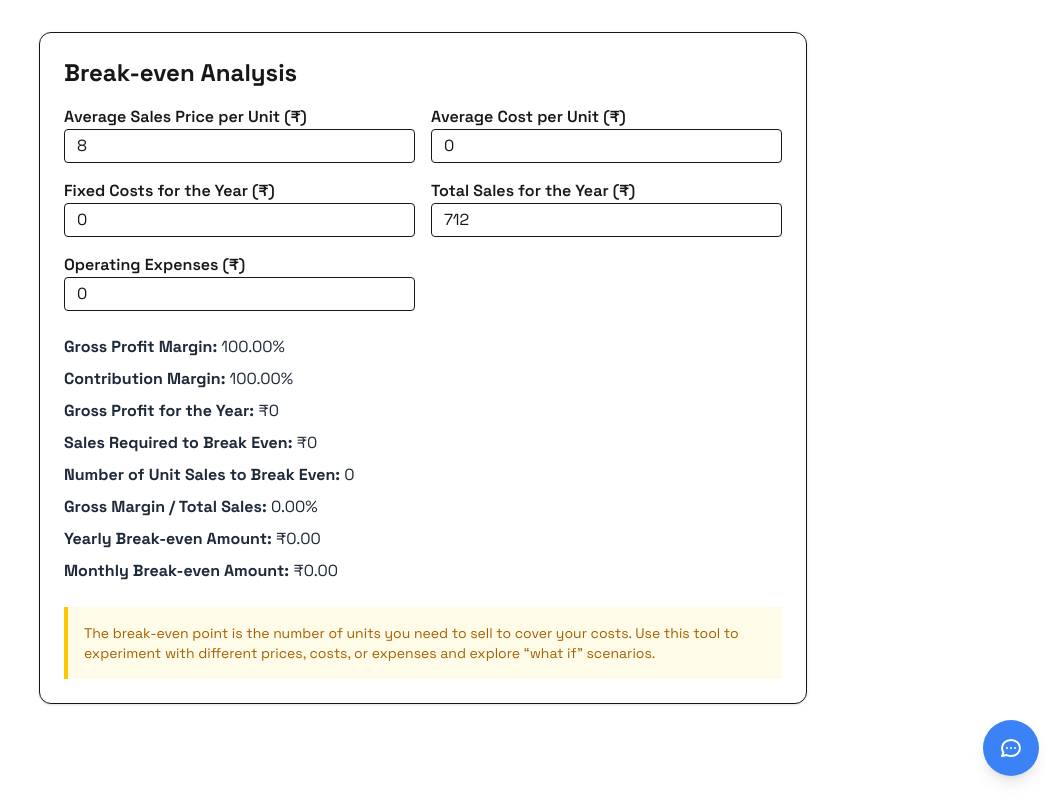
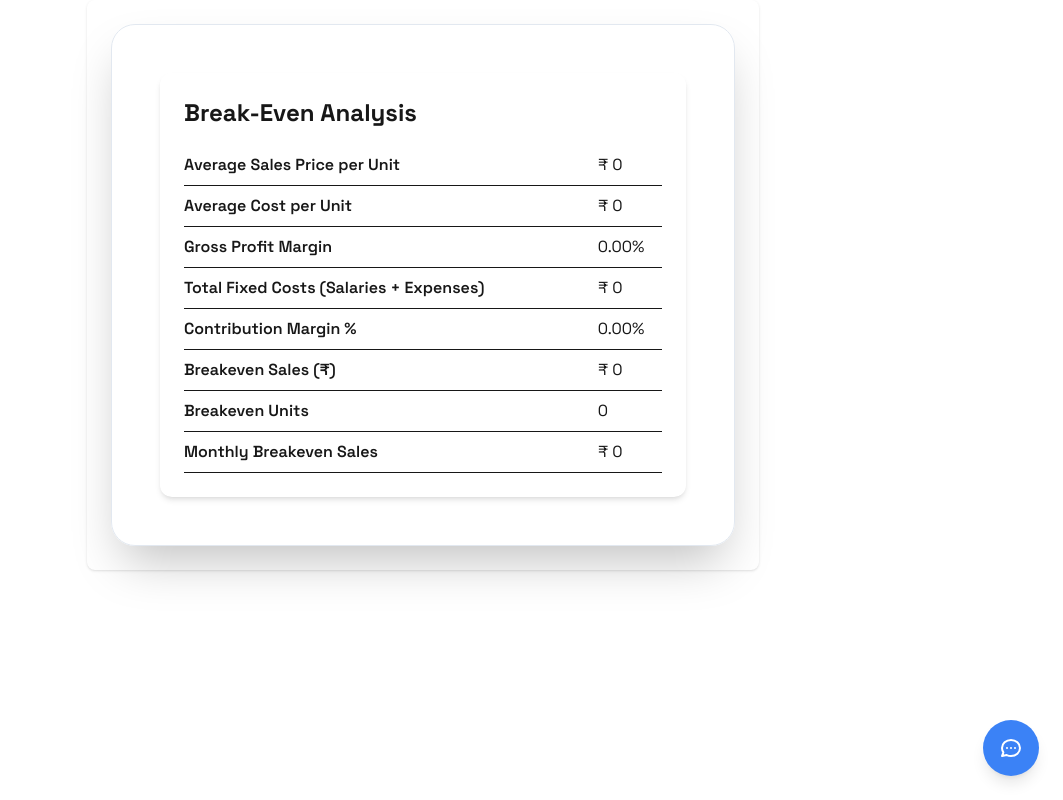
Before and after one commit to manuemmanuel/StartUp-Risk-Assessment, a Next.js app: page /BreakEvenCalculator in a window 1280 px wide. Shown: the whole page, without its empty margins (217-1280 px from the left). Built offline with nearby package versions, Linux system fonts and the light colour scheme.

Commit message:
break even period

```diff
--- a/src/app/BreakEvenCalculator/page.tsx
+++ b/src/app/BreakEvenCalculator/page.tsx
@@ -1,10 +1,12 @@
 // app/breakeven/page.tsx (for App Router)
-import BreakEvenCalculator from '@/components/BreakEvenCalculator';
+import BreakEvenCalculator from "@/components/BreakEvenCalculator";
 
 export default function BreakEvenPage() {
   return (
-    <main className="p-8">
-      <BreakEvenCalculator />
+    <main className="max-w-2xl mx-auto p-6 shadow rounded-lg ">
+      <div className="w-full max-w-2xl rounded-3xl shadow-2xl border border-border bg-background/90 backdrop-blur-lg p-8 sm:p-12">
+        <BreakEvenCalculator />
+      </div>
     </main>
   );
 }
--- a/src/components/BreakEvenCalculator.tsx
+++ b/src/components/BreakEvenCalculator.tsx
@@ -1,69 +1,152 @@
-'use client';
+"use client";
 
-import { useState } from 'react';
+import { useEffect, useState } from "react";
 
-export default function BreakEvenCalculator() {
-  const [pricePerUnit, setPricePerUnit] = useState(8);
-  const [costPerUnit, setCostPerUnit] = useState(0);
-  const [fixedCosts, setFixedCosts] = useState(0);
-  const [totalSales, setTotalSales] = useState(712);
-  const [operatingExpenses, setOperatingExpenses] = useState(0);
+type ExpenseRow = { label: string; values: number[] };
 
-  const grossProfit = pricePerUnit - costPerUnit;
-  const grossMarginPercent = pricePerUnit !== 0 ? (grossProfit / pricePerUnit) * 100 : 0;
-  const contributionMargin = grossMarginPercent; // same as gross margin in this case
-  const breakEvenUnits = grossProfit !== 0 ? Math.ceil(fixedCosts / grossProfit) : 0;
-  const breakEvenSales = grossProfit !== 0 ? breakEvenUnits * pricePerUnit : 0;
+function loadFromStorage<T>(key: string, fallback: T): T {
+  if (typeof window === "undefined") return fallback;
+  try {
+    const stored = localStorage.getItem(key);
+    return stored ? JSON.parse(stored) : fallback;
+  } catch {
+    return fallback;
+  }
+}
 
-  const yearlyBreakEven = operatingExpenses / (grossMarginPercent / 100 || 1);
-  const monthlyBreakEven = yearlyBreakEven / 12 || 0;
+const months = [
+  "Jan",
+  "Feb",
+  "Mar",
+  "Apr",
+  "May",
+  "Jun",
+  "Jul",
+  "Aug",
+  "Sep",
+  "Oct",
+  "Nov",
+  "Dec",
+];
+
+export default function BreakEvenAnalysis() {
+  const [salesData, setSalesData] = useState(() =>
+    loadFromStorage("sales_forecast_table", {
+      unitsSold: Array(12).fill(0),
+      pricePerUnit: Array(12).fill(0),
+      costPerUnit: Array(12).fill(0),
+    })
+  );
+
+  const [salaryRows, setSalaryRows] = useState(() =>
+    loadFromStorage("salary_planner", { rows: [] })
+  );
+
+  const [expenseRows, setExpenseRows] = useState<ExpenseRow[]>(() =>
+    loadFromStorage("forecast_expense_rows", [])
+  );
+
+  const yearlyUnits = salesData.unitsSold.reduce((a, b) => a + b, 0);
+  const yearlyRevenue = salesData.unitsSold.reduce(
+    (sum, val, i) => sum + val * salesData.pricePerUnit[i],
+    0
+  );
+  const yearlyCOGS = salesData.unitsSold.reduce(
+    (sum, val, i) => sum + val * salesData.costPerUnit[i],
+    0
+  );
+  const grossProfit = yearlyRevenue - yearlyCOGS;
+  const grossMarginPct = yearlyRevenue
+    ? (grossProfit / yearlyRevenue) * 100
+    : 0;
+
+  const totalSalaries = Array(12)
+    .fill(0)
+    .map((_, monthIdx) =>
+      salaryRows.rows.reduce(
+        (sum: number, row: any) => sum + (row.monthlySalaries?.[monthIdx] || 0),
+        0
+      )
+    );
+
+  const totalExpenses = Array(12)
+    .fill(0)
+    .map((_, monthIdx) =>
+      expenseRows.reduce((sum, row) => sum + (row.values?.[monthIdx] || 0), 0)
+    );
+
+  const totalFixedExpenses =
+    totalSalaries.reduce((a, b) => a + b, 0) +
+    totalExpenses.reduce((a, b) => a + b, 0);
+
+  const contributionMarginPct = yearlyRevenue
+    ? ((yearlyRevenue - yearlyCOGS) / yearlyRevenue) * 100
+    : 0;
+
+  const breakevenSales = contributionMarginPct
+    ? totalFixedExpenses / (contributionMarginPct / 100)
+    : 0;
+
+  const breakevenUnits = yearlyRevenue
+    ? breakevenSales / (yearlyRevenue / yearlyUnits || 1)
+    : 0;
 
   return (
-    <div className="max-w-3xl mx-auto p-6 bg-white rounded-xl border shadow">
-      <h2 className="text-2xl font-bold mb-4">Break-even Analysis</h2>
+    <div className="max-w-4xl mx-auto p-6 shadow-md rounded-xl">
+      <h2 className="text-2xl font-bold mb-4">Break-Even Analysis</h2>
 
-      {/* Inputs */}
-      <div className="grid grid-cols-2 gap-4 mb-6">
-        <div>
-          <label className="font-semibold">Average Sales Price per Unit (₹)</label>
-          <input type="number" value={pricePerUnit} onChange={e => setPricePerUnit(+e.target.value)} className="w-full border px-3 py-1 rounded" />
-        </div>
-        <div>
-          <label className="font-semibold">Average Cost per Unit (₹)</label>
-          <input type="number" value={costPerUnit} onChange={e => setCostPerUnit(+e.target.value)} className="w-full border px-3 py-1 rounded" />
-        </div>
-        <div>
-          <label className="font-semibold">Fixed Costs for the Year (₹)</label>
-          <input type="number" value={fixedCosts} onChange={e => setFixedCosts(+e.target.value)} className="w-full border px-3 py-1 rounded" />
-        </div>
-        <div>
-          <label className="font-semibold">Total Sales for the Year (₹)</label>
-          <input type="number" value={totalSales} onChange={e => setTotalSales(+e.target.value)} className="w-full border px-3 py-1 rounded" />
-        </div>
-        <div>
-          <label className="font-semibold">Operating Expenses (₹)</label>
-          <input type="number" value={operatingExpenses} onChange={e => setOperatingExpenses(+e.target.value)} className="w-full border px-3 py-1 rounded" />
-        </div>
-      </div>
-
-      {/* Output */}
-      <div className="space-y-2 text-gray-800">
-        <p><strong>Gross Profit Margin:</strong> {grossMarginPercent.toFixed(2)}%</p>
-        <p><strong>Contribution Margin:</strong> {contributionMargin.toFixed(2)}%</p>
-        <p><strong>Gross Profit for the Year:</strong> ₹{grossProfit * breakEvenUnits}</p>
-        <p><strong>Sales Required to Break Even:</strong> ₹{breakEvenSales}</p>
-        <p><strong>Number of Unit Sales to Break Even:</strong> {breakEvenUnits}</p>
-        <p><strong>Gross Margin / Total Sales:</strong> {(grossProfit * breakEvenUnits / totalSales * 100 || 0).toFixed(2)}%</p>
-        <p><strong>Yearly Break-even Amount:</strong> ₹{yearlyBreakEven.toFixed(2)}</p>
-        <p><strong>Monthly Break-even Amount:</strong> ₹{monthlyBreakEven.toFixed(2)}</p>
-      </div>
-
-      {/* Hint */}
-      <div className="mt-6 bg-yellow-50 p-4 border-l-4 border-yellow-400">
-        <p className="text-sm text-yellow-700">
-          The break-even point is the number of units you need to sell to cover your costs. Use this tool to experiment with different prices, costs, or expenses and explore “what if” scenarios.
-        </p>
-      </div>
+      <table className="table-auto w-full text-left border-collapse">
+        <tbody>
+          <tr className="border-b">
+            <td className="py-2 font-semibold">Average Sales Price per Unit</td>
+            <td>
+              ₹ {yearlyUnits ? (yearlyRevenue / yearlyUnits).toFixed(2) : "0"}
+            </td>
+          </tr>
+          <tr className="border-b">
+            <td className="py-2 font-semibold">Average Cost per Unit</td>
+            <td>
+              ₹ {yearlyUnits ? (yearlyCOGS / yearlyUnits).toFixed(2) : "0"}
+            </td>
+          </tr>
+          <tr className="border-b">
+            <td className="py-2 font-semibold">Gross Profit Margin</td>
+            <td>{grossMarginPct.toFixed(2)}%</td>
+          </tr>
+          <tr className="border-b">
+            <td className="py-2 font-semibold">
+              Total Fixed Costs (Salaries + Expenses)
+            </td>
+            <td>₹ {totalFixedExpenses.toLocaleString("en-IN")}</td>
+          </tr>
+          <tr className="border-b">
+            <td className="py-2 font-semibold">Contribution Margin %</td>
+            <td>{contributionMarginPct.toFixed(2)}%</td>
+          </tr>
+          <tr className="border-b">
+            <td className="py-2 font-semibold">Breakeven Sales (₹)</td>
+            <td>
+              ₹{" "}
+              {breakevenSales.toLocaleString("en-IN", {
+                maximumFractionDigits: 0,
+              })}
+            </td>
+          </tr>
+          <tr className="border-b">
+            <td className="py-2 font-semibold">Breakeven Units</td>
+            <td>{Math.ceil(breakevenUnits)}</td>
+          </tr>
+          <tr className="border-b">
+            <td className="py-2 font-semibold">Monthly Breakeven Sales</td>
+            <td>
+              ₹{" "}
+              {(breakevenSales / 12).toLocaleString("en-IN", {
+                maximumFractionDigits: 0,
+              })}
+            </td>
+          </tr>
+        </tbody>
+      </table>
     </div>
   );
 }
```
Also changed, not shown: src/components/ForeCastAndPL.tsx (+38 -9 lines).
